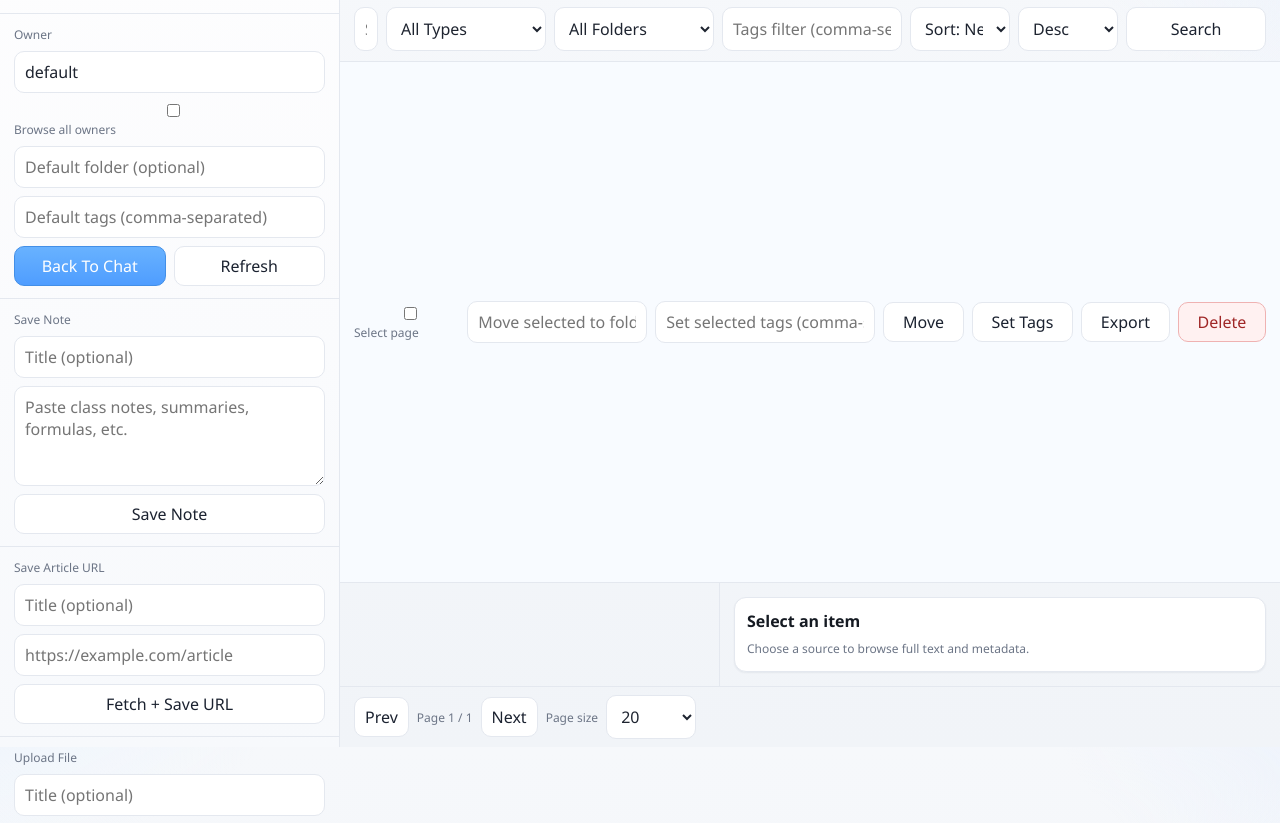
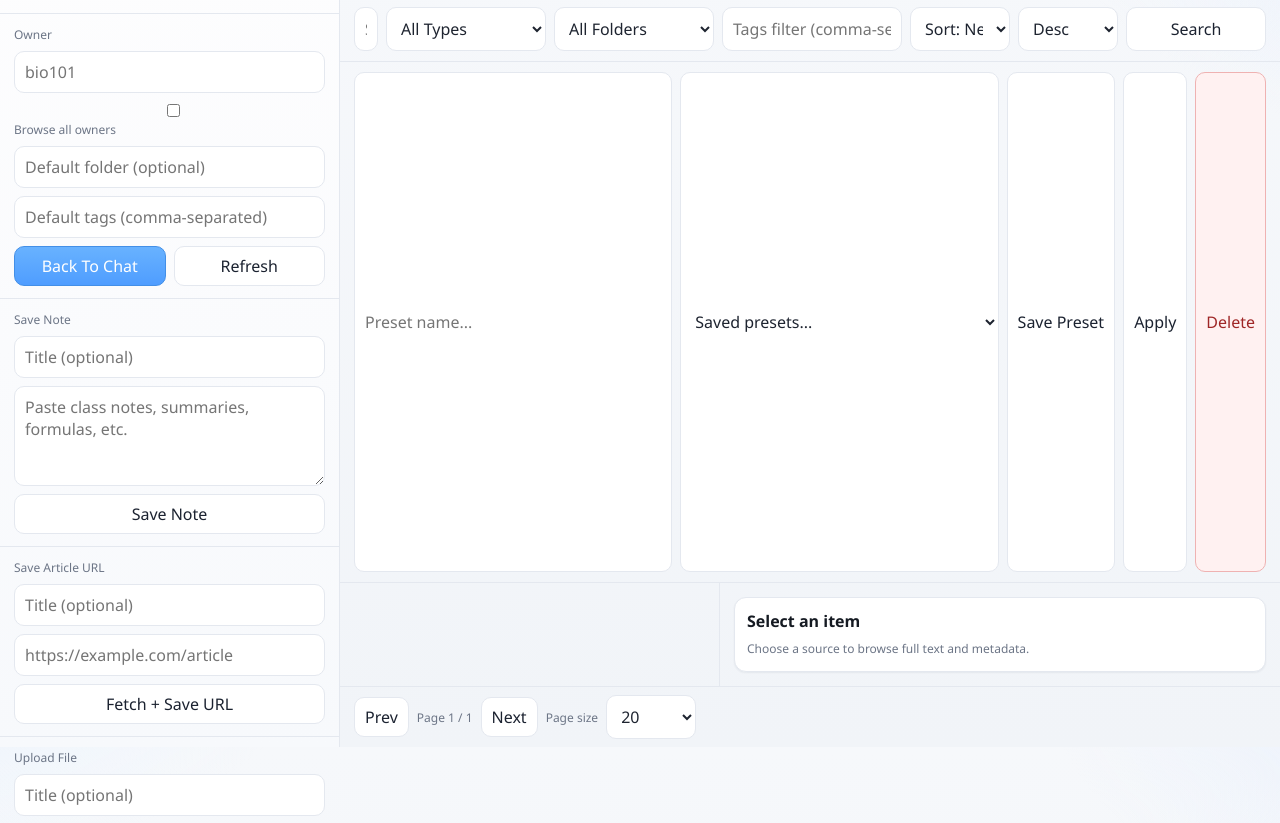
Before and after one commit to OpenSift/OpenSift, a Python web app: template backend/templates/library.html in a window 1280 px wide. Shown: the part 53-876 px from the top of the page. Run offline with Jinja, Linux system fonts and the light colour scheme; the template is opened without the code that fills it, so the values that code supplies are empty.

Commit message:
[v1.6.0] Library saved filters/presets (#56)
library: add saved filter presets in UI

Signed-off-by: Matthew A. Davis <matthewd@matthewd.xyz>

```diff
--- a/backend/templates/library.html
+++ b/backend/templates/library.html
@@ -65,14 +65,12 @@
         grid-template-columns: 1fr 160px 160px 180px 100px 100px 140px;
         gap: 8px;
       }
-      .batchbar {
+      .presets {
         border-bottom: 1px solid var(--line);
         padding: 10px 14px;
         display: grid;
-        grid-template-columns: auto 180px 220px auto auto auto auto;
+        grid-template-columns: 1fr 1fr auto auto auto;
         gap: 8px;
-        align-items: center;
-        background: #f8fbff;
       }
       .pagination {
         border-top: 1px solid var(--line);
@@ -275,14 +273,14 @@
           </select>
           <button id="searchBtn" type="button">Search</button>
         </div>
-        <div class="batchbar">
-          <label class="hint"><input id="selectAllPage" type="checkbox" /> Select page</label>
-          <input id="batchMoveFolder" placeholder="Move selected to folder..." />
-          <input id="batchTagValue" placeholder="Set selected tags (comma-separated)" />
-          <button id="batchMoveBtn" type="button">Move</button>
-          <button id="batchTagBtn" type="button">Set Tags</button>
-          <button id="batchExportBtn" type="button">Export</button>
-          <button id="batchDeleteBtn" type="button" class="danger">Delete</button>
+        <div class="presets">
+          <input id="presetNameInput" placeholder="Preset name..." />
+          <select id="presetSelect">
+            <option value="">Saved presets...</option>
+          </select>
+          <button id="savePresetBtn" type="button">Save Preset</button>
+          <button id="applyPresetBtn" type="button">Apply</button>
+          <button id="deletePresetBtn" type="button" class="danger">Delete</button>
         </div>
         <div class="content">
           <section id="listPane" class="list-pane"></section>
@@ -339,19 +337,18 @@
       const pageMetaEl = document.getElementById("pageMeta");
       const pageSizeEl = document.getElementById("pageSize");
       const allOwnersToggleEl = document.getElementById("allOwnersToggle");
-      const selectAllPageEl = document.getElementById("selectAllPage");
-      const batchMoveFolderEl = document.getElementById("batchMoveFolder");
-      const batchTagValueEl = document.getElementById("batchTagValue");
-      const batchMoveBtn = document.getElementById("batchMoveBtn");
-      const batchTagBtn = document.getElementById("batchTagBtn");
-      const batchExportBtn = document.getElementById("batchExportBtn");
-      const batchDeleteBtn = document.getElementById("batchDeleteBtn");
+      const presetNameInputEl = document.getElementById("presetNameInput");
+      const presetSelectEl = document.getElementById("presetSelect");
+      const savePresetBtn = document.getElementById("savePresetBtn");
+      const applyPresetBtn = document.getElementById("applyPresetBtn");
+      const deletePresetBtn = document.getElementById("deletePresetBtn");
 
       let selectedItemId = "";
       let currentPage = 1;
       let totalPages = 1;
       let libraryItemCache = {};
-      let selectedItemIds = new Set();
+      let presetMap = {};
+      let pendingFolderFilter = "";
 
       function csrfFetch(url, options = {}) {
         const headers = new Headers(options.headers || {});
@@ -401,23 +398,103 @@
         actionOutEl.textContent = text || "";
       }
 
-      function selectedItems() {
-        const out = [];
-        for (const id of selectedItemIds) {
-          const item = libraryItemCache[id];
-          if (item) out.push(item);
-        }
-        return out;
+      function presetStorageKey() {
+        return `opensift_library_presets::${owner()}`;
       }
 
-      function updateSelectionUI() {
-        const count = selectedItems().length;
-        if (count > 0) {
-          setOut(`${count} selected item(s).`);
+      function readPresetMap() {
+        try {
+          const raw = localStorage.getItem(presetStorageKey()) || "{}";
+          const parsed = JSON.parse(raw);
+          if (!parsed || typeof parsed !== "object" || Array.isArray(parsed)) return {};
+          return parsed;
+        } catch (_) {
+          return {};
         }
-        const pageIds = Object.keys(libraryItemCache);
-        const allOnPageSelected = pageIds.length > 0 && pageIds.every((id) => selectedItemIds.has(id));
-        selectAllPageEl.checked = allOnPageSelected;
+      }
+
+      function writePresetMap(map) {
+        localStorage.setItem(presetStorageKey(), JSON.stringify(map || {}));
+      }
+
+      function renderPresetOptions() {
+        const names = Object.keys(presetMap).sort((a, b) => a.localeCompare(b));
+        const current = presetSelectEl.value || "";
+        presetSelectEl.innerHTML = '<option value="">Saved presets...</option>';
+        for (const name of names) {
+          const opt = document.createElement("option");
+          opt.value = name;
+          opt.textContent = name;
+          presetSelectEl.appendChild(opt);
+        }
+        if (current && names.includes(current)) presetSelectEl.value = current;
+      }
+
+      function loadPresetsForOwner() {
+        presetMap = readPresetMap();
+        renderPresetOptions();
+      }
+
+      function currentFilterSnapshot() {
+        return {
+          q: searchInputEl.value.trim(),
+          kind: kindFilterEl.value || "",
+          folder: folderFilterEl.value || "",
+          tags: tagsFilterEl.value.trim(),
+          sortBy: sortByEl.value || "created_at",
+          sortDir: sortDirEl.value || "desc",
+          pageSize: pageSizeEl.value || "20",
+          allOwners: !!allOwnersToggleEl.checked,
+        };
+      }
+
+      function applyFilterSnapshot(snap) {
+        if (!snap || typeof snap !== "object") return;
+        searchInputEl.value = String(snap.q || "");
+        kindFilterEl.value = String(snap.kind || "");
+        pendingFolderFilter = String(snap.folder || "");
+        tagsFilterEl.value = String(snap.tags || "");
+        sortByEl.value = String(snap.sortBy || "created_at");
+        sortDirEl.value = String(snap.sortDir || "desc");
+        pageSizeEl.value = String(snap.pageSize || "20");
+        allOwnersToggleEl.checked = !!snap.allOwners;
+      }
+
+      function saveCurrentPreset() {
+        const name = (presetNameInputEl.value || "").trim();
+        if (!name) {
+          setOut("Enter a preset name first.");
+          return;
+        }
+        presetMap[name] = currentFilterSnapshot();
+        writePresetMap(presetMap);
+        renderPresetOptions();
+        presetSelectEl.value = name;
+        setOut(`Saved preset '${name}'.`);
+      }
+
+      async function applySelectedPreset() {
+        const name = (presetSelectEl.value || "").trim();
+        if (!name || !presetMap[name]) {
+          setOut("Choose a saved preset first.");
+          return;
+        }
+        applyFilterSnapshot(presetMap[name]);
+        currentPage = 1;
+        await loadLibraryList();
+        setOut(`Applied preset '${name}'.`);
+      }
+
+      function deleteSelectedPreset() {
+        const name = (presetSelectEl.value || "").trim();
+        if (!name || !presetMap[name]) {
+          setOut("Choose a saved preset first.");
+          return;
+        }
+        delete presetMap[name];
+        writePresetMap(presetMap);
+        renderPresetOptions();
+        setOut(`Deleted preset '${name}'.`);
       }
 
       function fmtTs(ts) {
@@ -464,7 +541,7 @@
         nextPageBtn.disabled = currentPage >= totalPages;
         countPillEl.textContent = `${total} item${total === 1 ? "" : "s"}`;
         const folders = data.folders || [];
-        const previousFolder = folderFilterEl.value;
+        const previousFolder = pendingFolderFilter || folderFilterEl.value;
         folderFilterEl.innerHTML = '<option value="">All Folders</option>';
         for (const f of folders) {
           const opt = document.createElement("option");
@@ -473,6 +550,7 @@
           folderFilterEl.appendChild(opt);
         }
         if (previousFolder) folderFilterEl.value = previousFolder;
+        pendingFolderFilter = "";
         renderItemList(items);
       }
 
@@ -974,6 +1052,19 @@
         currentPage = 1;
         loadLibraryList();
       });
+      savePresetBtn.addEventListener("click", saveCurrentPreset);
+      applyPresetBtn.addEventListener("click", applySelectedPreset);
+      deletePresetBtn.addEventListener("click", deleteSelectedPreset);
+      presetSelectEl.addEventListener("change", () => {
+        const name = (presetSelectEl.value || "").trim();
+        presetNameInputEl.value = name;
+      });
+      presetNameInputEl.addEventListener("keydown", (ev) => {
+        if (ev.key === "Enter") {
+          ev.preventDefault();
+          saveCurrentPreset();
+        }
+      });
       prevPageBtn.addEventListener("click", () => {
         if (currentPage <= 1) return;
         currentPage -= 1;
@@ -984,8 +1075,12 @@
         currentPage += 1;
         loadLibraryList();
       });
-      ownerEl.addEventListener("change", loadLibraryList);
+      ownerEl.addEventListener("change", () => {
+        loadPresetsForOwner();
+        loadLibraryList();
+      });
 
+      loadPresetsForOwner();
       loadLibraryList().catch(() => {
         setOut("Failed to load library on startup.");
       });
```
Also changed, not shown: backend/tests/test_settings_and_stream_ui.py (+5 -5 lines).
